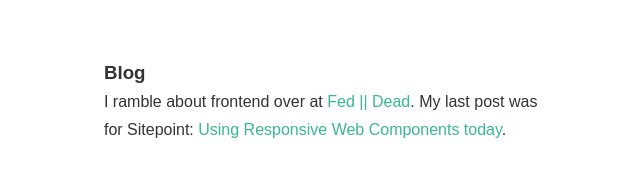
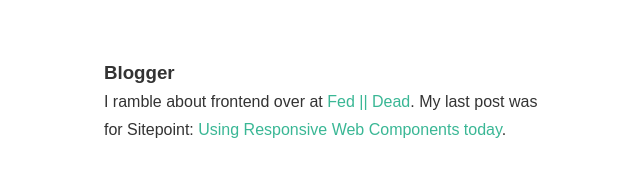
Before and after one commit to DaveOrDead/davidberner, a website: page index.html in a window 1280 px wide. Shown: the part 210-390 px from the top of the page, 311-951 px from the left. Drawn offline with Linux system fonts and the light colour scheme.

```diff
--- a/index.html
+++ b/index.html
@@ -26,7 +26,7 @@
                 <li class="l-grid__item">
                     <div class="c-card">
 
-                        <h3 class="c-card__title">Blog</h3>
+                        <h3 class="c-card__title">Blogger</h3>
 
                         <p class="c-card__summary">I ramble about frontend over at <a href="http://fedordead.com" title="Frontend Development Blog">Fed || Dead</a>. My last post was for Sitepoint: <a href="http://www.sitepoint.com/responsive-web-components">Using Responsive Web Components today</a>.</p>
 
--- a/package.json
+++ b/package.json
@@ -17,7 +17,8 @@
     "autoprefixer": "postcss -u autoprefixer -r assets/css/style.css",
     "build": "npm run scss && npm run autoprefixer",
     "watch": "onchange 'src/scss/**.scss' -- npm run build",
-    "deploy": "gh-pages-deploy",    "clean-source": "rimraf README.md scss webroot package.json"
+    "deploy": "git checkout gh-pages && git reset --hard origin/master && git add -A . && git commit -a -m 'gh-pages update' && git push origin gh-pages --force && git checkout master",
+    "clean-source": "rm -f README.md scss webroot package.json"
   },
   "devDependencies": {
     "autoprefixer": "^6.3.3",
```
